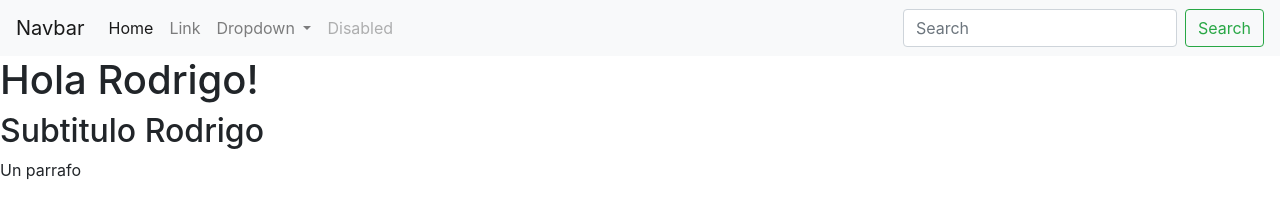
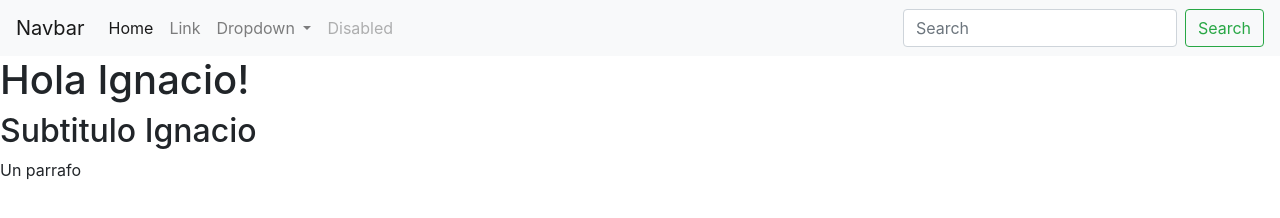
Before and after one commit to max-matrix/c3git, a plain HTML site: page index.html in a window 1280 px wide. Drawn offline with nearby package versions, Linux system fonts and the light colour scheme.

Commit message:
En el h1 y h2 va Ignacio

```diff
--- a/index.html
+++ b/index.html
@@ -43,8 +43,8 @@
         </div>
       </nav>
 
-    <h1>Hola Rodrigo!</h1>
-    <h2>Subtitulo Rodrigo</h2>
+    <h1>Hola Ignacio!</h1>
+    <h2>Subtitulo Ignacio</h2>
     <p>Un parrafo</p>
 
     <script src="https://code.jquery.com/jquery-3.4.1.slim.min.js" integrity="sha384-J6qa4849blE2+poT4WnyKhv5vZF5SrPo0iEjwBvKU7imGFAV0wwj1yYfoRSJoZ+n" crossorigin="anonymous"></script>
```
